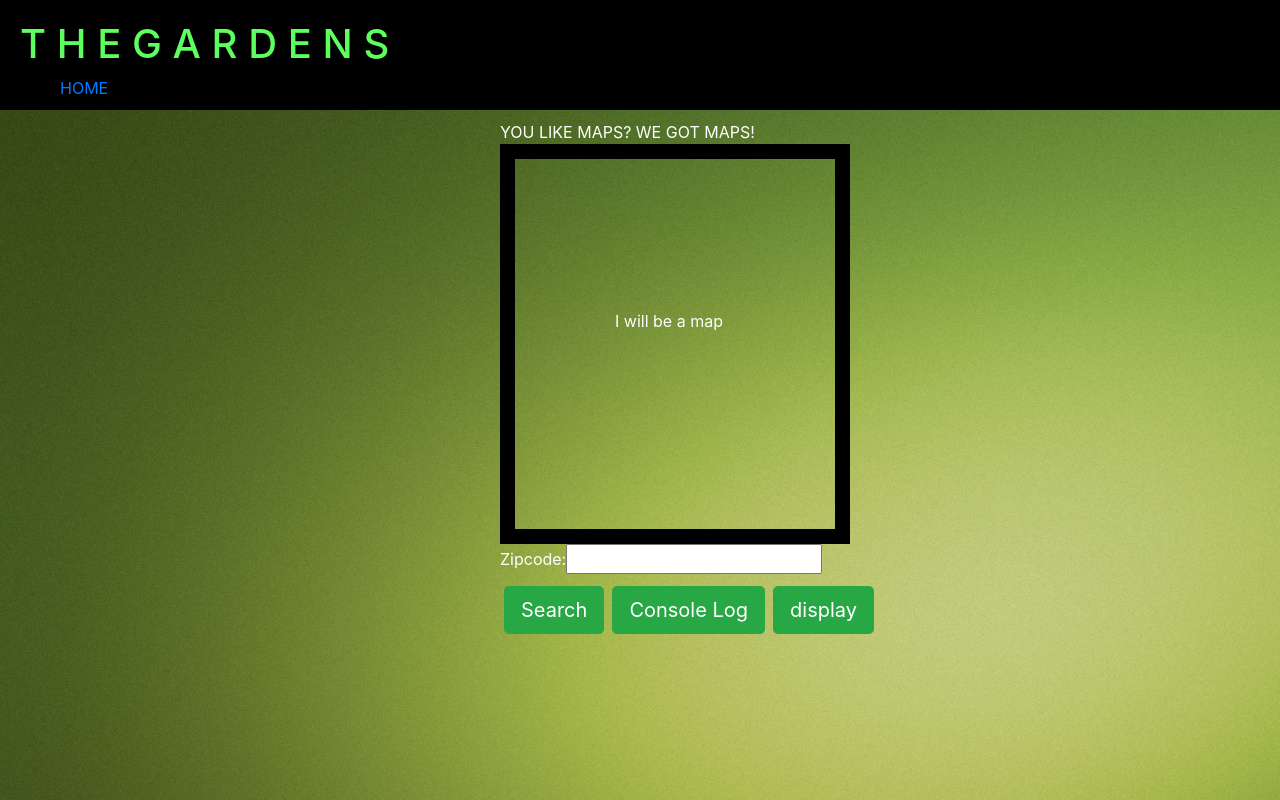
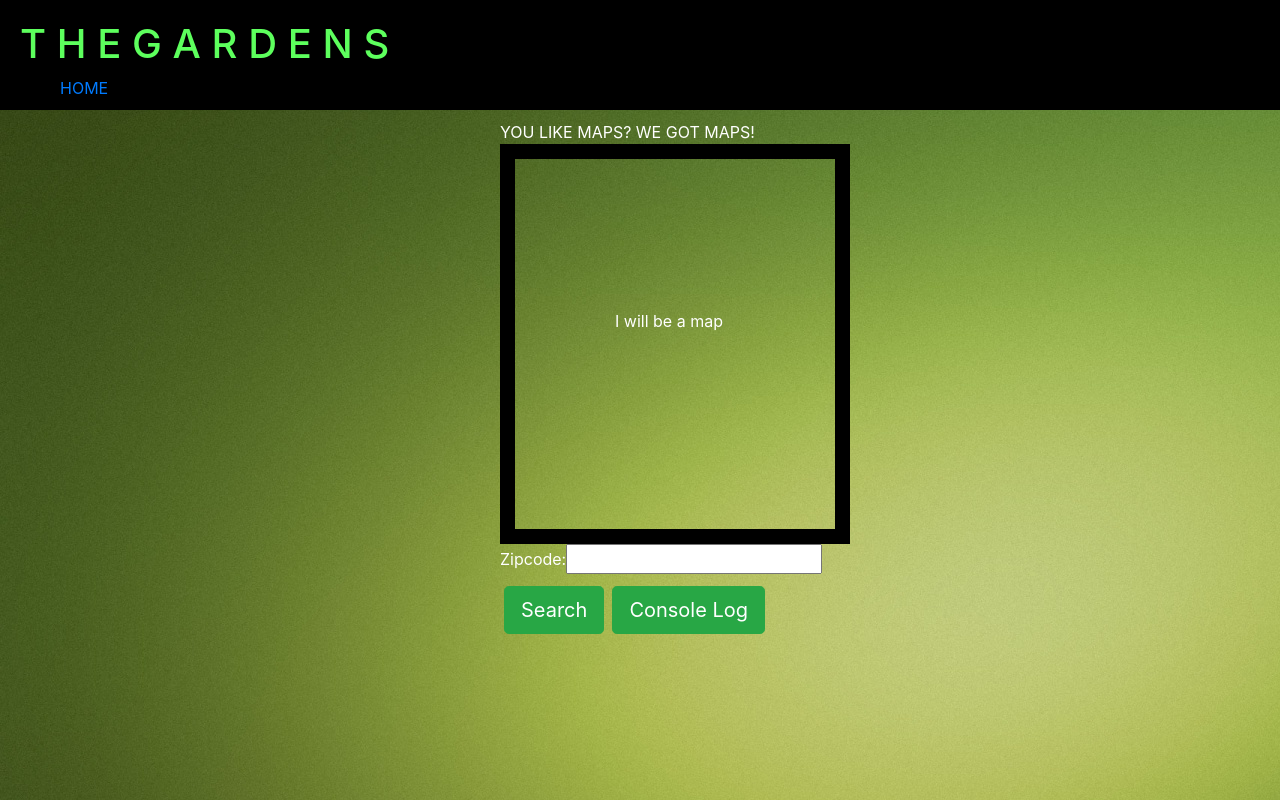
Before and after one commit to GreatestDane/Garden_App, a React (Create React App) app in the folder garden-finder/: page /map in a window 1280 px wide. Built offline with nearby package versions, Linux system fonts and the light colour scheme.

Commit message:
Render failed

```diff
--- a/garden-finder/src/components/Maps/Maps.js
+++ b/garden-finder/src/components/Maps/Maps.js
@@ -9,16 +9,17 @@ class Maps extends Component {
     };
 
 
-    renderMapData = () => {
-        const mapElements = this.state.mapData.map( (element, i) => {
-            return (
-                <div key={i} className='map-elements'>
-                    {element}
-                </div>
-            )
-        })
-            return mapElements;
-    }
+    // renderMapData = () => {
+    //     let mapElements = this.state.mapData
+    //     mapElements.map( (element, i) => {
+    //         return (
+    //             <div key={i} className='map-elements'>
+    //                 {element}
+    //             </div>
+    //         )
+    //     })
+    //         return mapElements;
+    // }
 
     handleClick = () => {
         fetch(`https://${BASE_URL}/search/${VERSION}/search/91942.${EXT}?key=${API_KEY}`)
@@ -65,11 +66,11 @@ class Maps extends Component {
                     </form>
                     <button className="top-button btn-lg m-1 btn btn-success" onClick={() => this.handleClick()}>Search</button>
                     <button className="top-button btn-lg m-1 btn btn-success" onClick={() => this.mapLog()}>Console Log</button>
-                    <button className="top-button btn-lg m-1 btn btn-success" onClick={() => this.renderMapData()}>display</button>
+                    {/* <button className="top-button btn-lg m-1 btn btn-success" onClick={() => this.renderMapData()}>display</button> */}
 
                 </div>
                 <div className='results'>
-                    {this.renderMapData()}
+                    {/* {this.state.mapData} */}
                 </div>
             </div>
 
```
